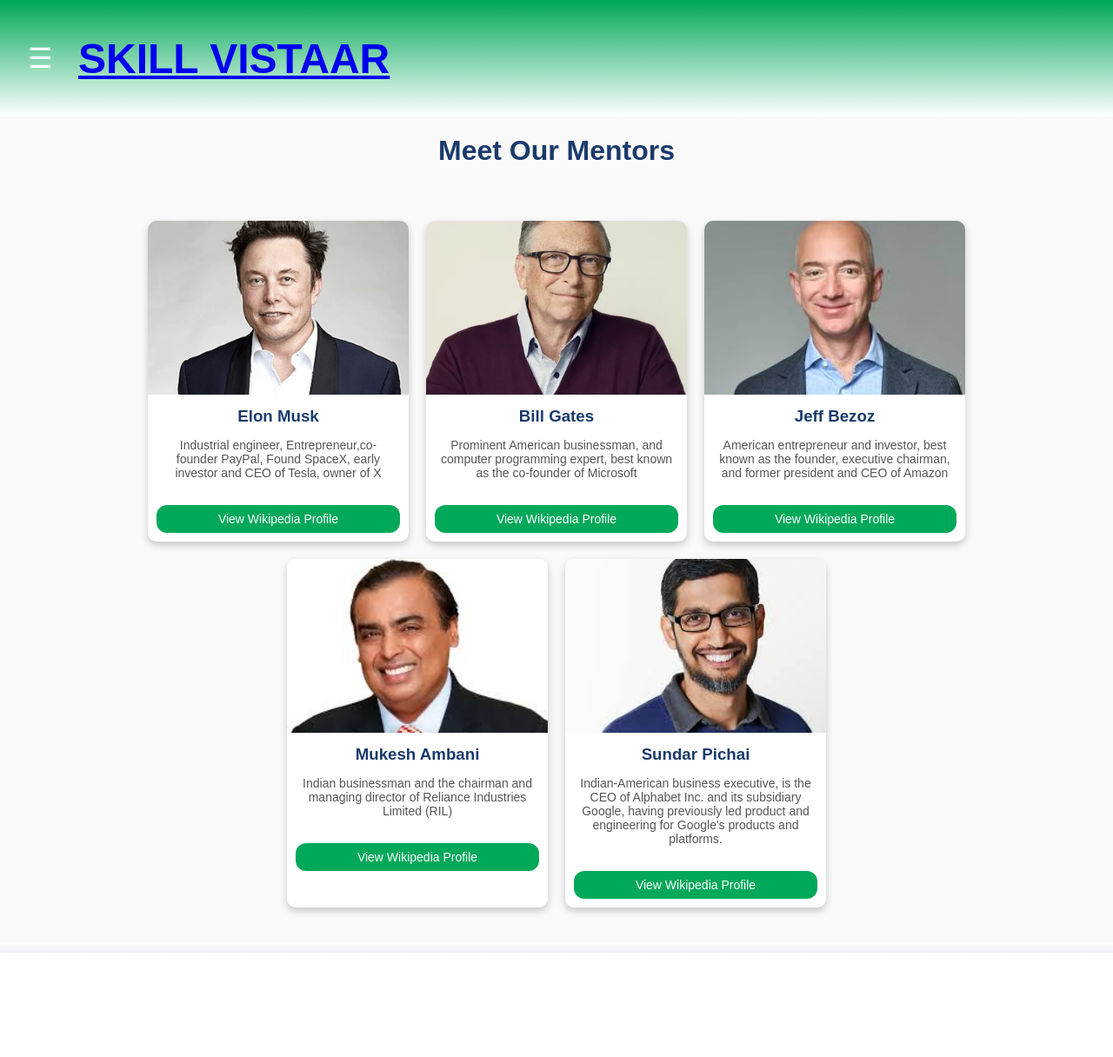
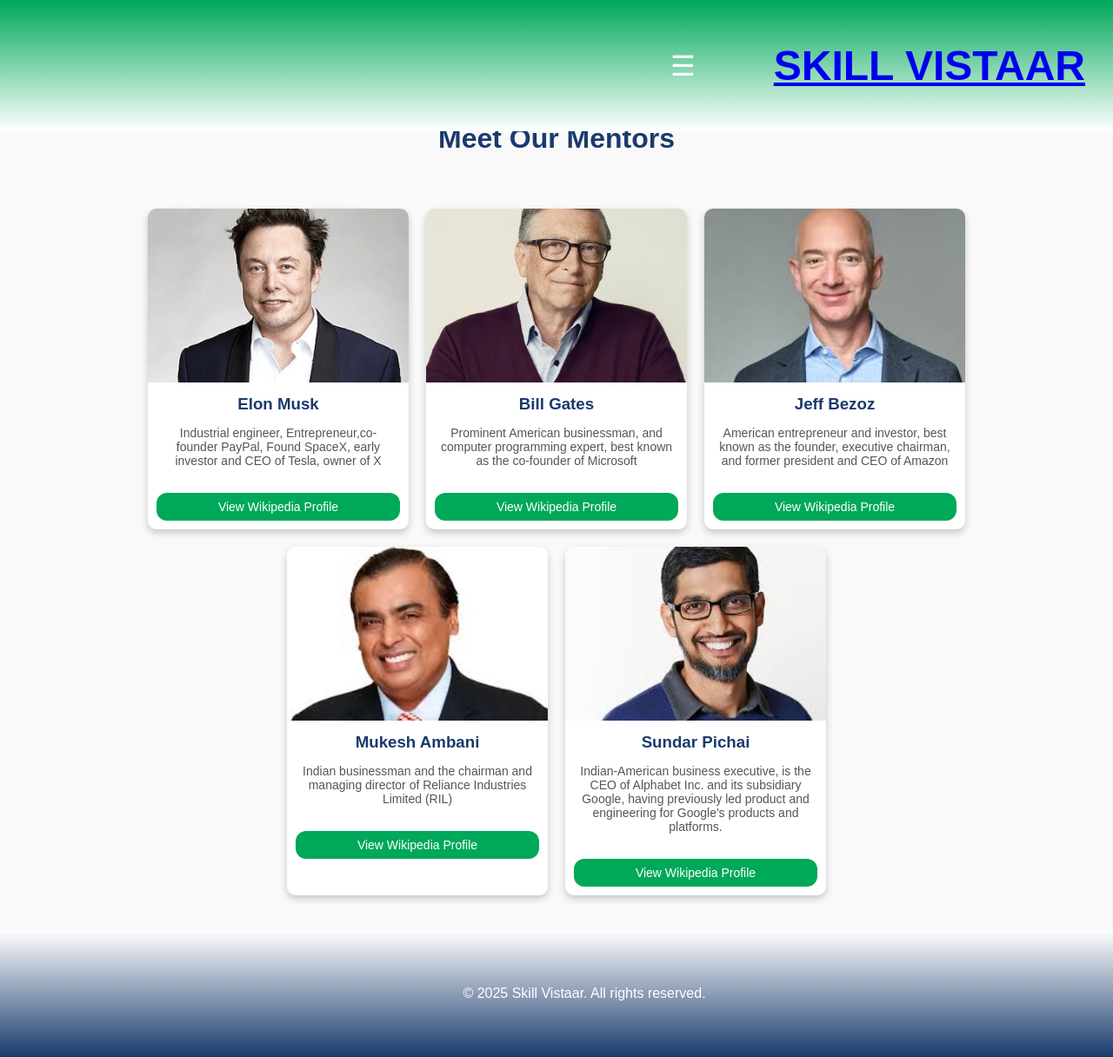
Before and after one commit to 1M-ARNAVERMA/Skill_Vistaar, a Flask app: page /mentorship in a window 1280 px wide. Shown: the whole page at 87% size. Before the commit the page ends 1096 px from the top, so only its background shows below. Run offline with Flask 3, Linux system fonts and the light colour scheme.

Commit message:
Update webpages.css

```diff
--- a/static/webpages.css
+++ b/static/webpages.css
@@ -10,8 +10,10 @@ html, body {
     overflow-x: hidden;
     display: flex;
     flex-direction: column;
+    padding-top: 120px; /* ✅ Prevent content from hiding behind fixed navbar */
 }
 
+/* ======= FIXED NAVBAR ======= */
 .navbar {
     background: linear-gradient(#00A859, #ffffff);
     color: white;
@@ -19,20 +21,28 @@ html, body {
     display: flex;
     align-items: center;
     box-sizing: border-box;
+    position: fixed;     /* ✅ Keeps navbar fixed at top */
+    top: 0;
+    left: 0;
+    width: 100%;
+    z-index: 1000;       /* ✅ Ensures it stays above other elements */
 }
 
+/* ======= LOGO ======= */
+.logo {
+    font-size: 3rem;
+    font-weight: bold;
+    margin-left: 90px;   /* ✅ Removed absolute positioning */
+}
+
+/* ======= MENU ICON ======= */
 .menu-icon {
     font-size: 2rem;
     cursor: pointer;
+    margin-left: auto;   /* ✅ Keeps it on the right side */
 }
 
-.logo {
-    font-size: 3rem;
-    font-weight: bold;
-    position: absolute;
-    left: 90px;
-}
-
+/* ======= CONTENT SECTION ======= */
 .content {
     display: flex;
     justify-content: center;
@@ -56,6 +66,7 @@ html, body {
     max-width: 80%;
 }
 
+/* ======= FOOTER ======= */
 footer {
     background: linear-gradient(to top, #1A3A6C, #ffffff);
     color: white;
@@ -67,6 +78,7 @@ footer {
     margin-top: auto;
 }
 
+/* ======= SIDEBAR ======= */
 .sidebar {
     height: 100%;
     width: 0;
@@ -103,7 +115,6 @@ footer {
     background-color: #00A859;
 }
 
-/* Close Button */
 .close-btn {
     position: absolute;
     top: 10px;
```
